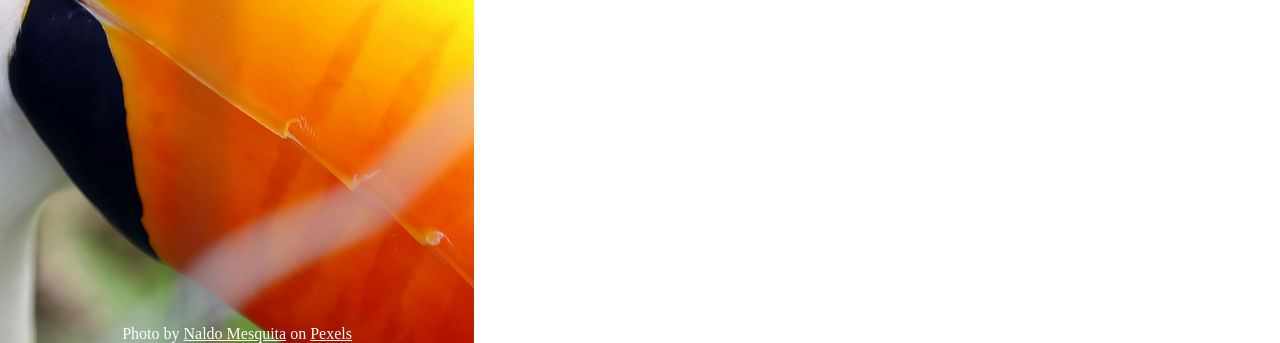
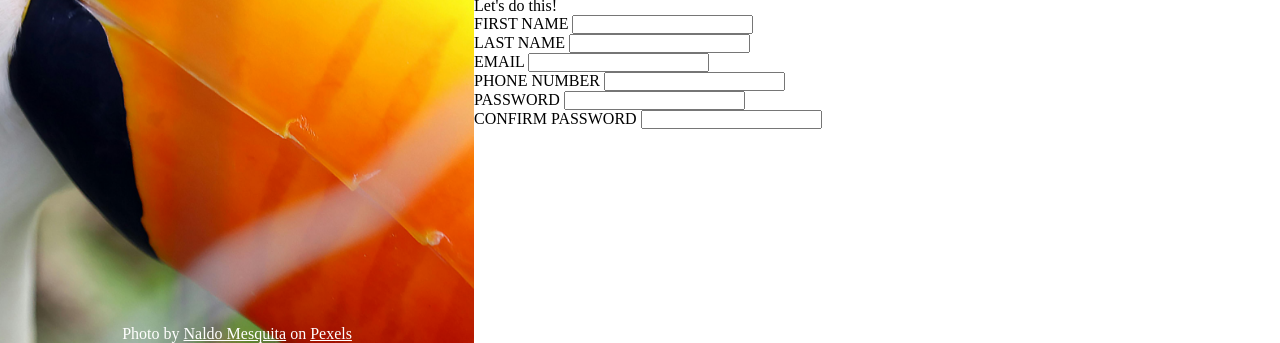
Before and after one commit to AleLoiac/sign-up-form, a plain HTML site: page index.html in a window 1280 px wide. Shown: the part 457-800 px from the top of the page. Drawn offline with Linux system fonts and the light colour scheme.

Commit message:
Add form html structure

```diff
--- a/index.html
+++ b/index.html
@@ -20,6 +20,34 @@
             <p>You <em>know</em> you want to.</p>
         </div>
         <form action="#" method="post">
+            <legend>Let's do this!</legend>
+
+            <div>
+                <div>
+                    <label for="first-name">FIRST NAME</label>
+                    <input type="text" name="first-name" id="first-name">
+                </div>
+                <div>
+                    <label for="last-name">LAST NAME</label>
+                    <input type="text" name="last-name" id="last-name">
+                </div>
+                <div>
+                    <label for="email">EMAIL</label>
+                    <input type="email" name="email" id="email">
+                </div>
+                <div>
+                    <label for="phone">PHONE NUMBER</label>
+                    <input type="tel" name="phone" id="phone">
+                </div>
+                <div>
+                    <label for="password">PASSWORD</label>
+                    <input type="password" name="password" id="password">
+                </div>
+                <div>
+                    <label for="c-password">CONFIRM PASSWORD</label>
+                    <input type="password" name="confirm-password" id="c-password">
+                </div>
+            </div>
         </form>
     </div>
 </body>
```
